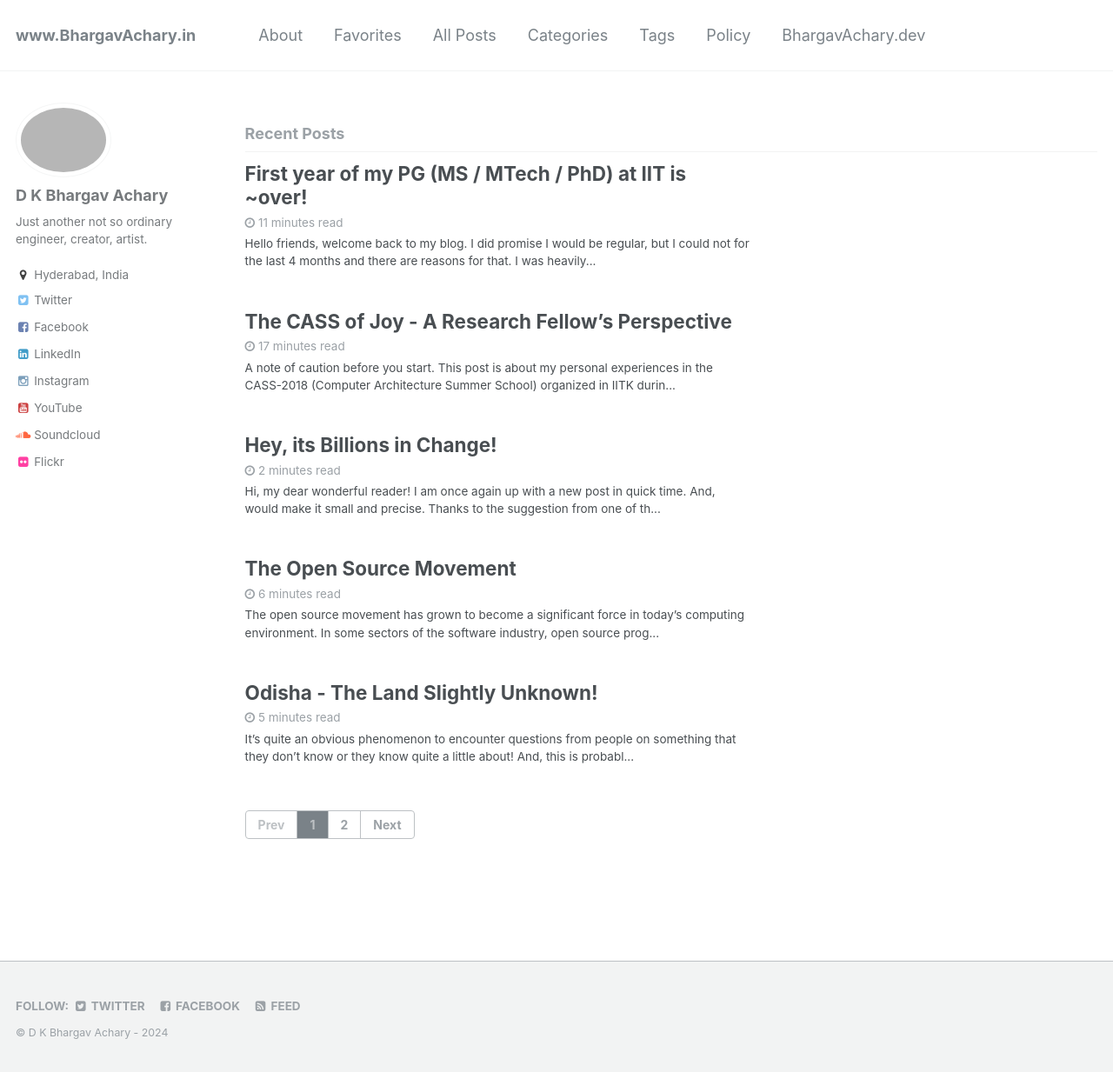
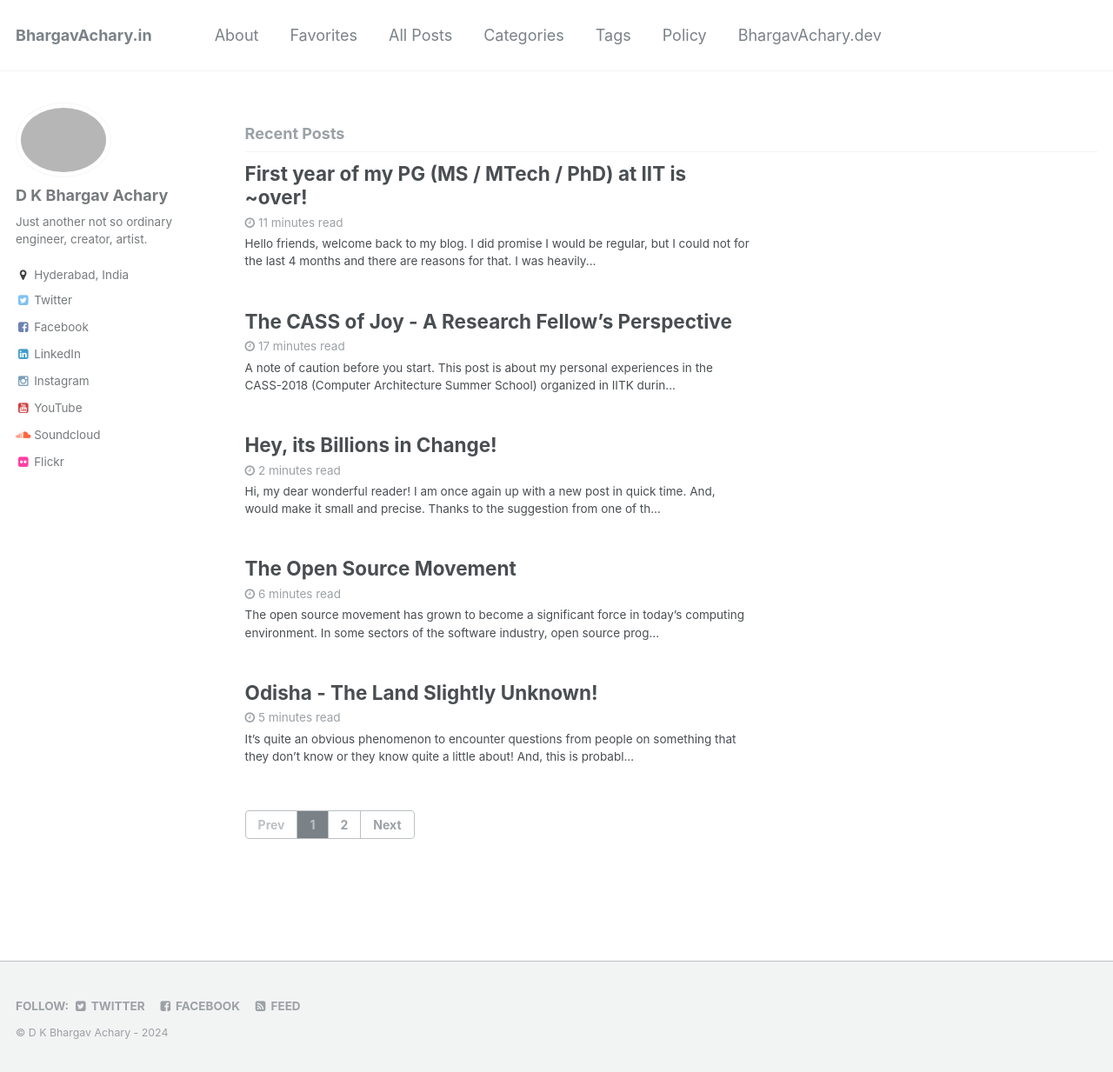
Before and after one commit to bhargavachary/bhargavachary.github.io, a Jekyll site: the page built from index.html, in a window 1280 px wide and 1233 px high. Shown: the whole window at 87% size. Built offline with Jekyll 4.4.1, drawn with Linux system fonts in a browser that asks for light colours; the list of posts is cut into pages by our own code.

Commit message:
Update _config.yml

```diff
--- a/_config.yml
+++ b/_config.yml
@@ -1,7 +1,7 @@
 
 # Site Settings
 locale                   : "en-US"
-title                    : "www.BhargavAchary.in"
+title                    : "BhargavAchary.in"
 title_separator          : "-"
 name                     : &name "D K Bhargav Achary"
 description              : &description "The personal website and blog of D K Bhargav Achary."
```
